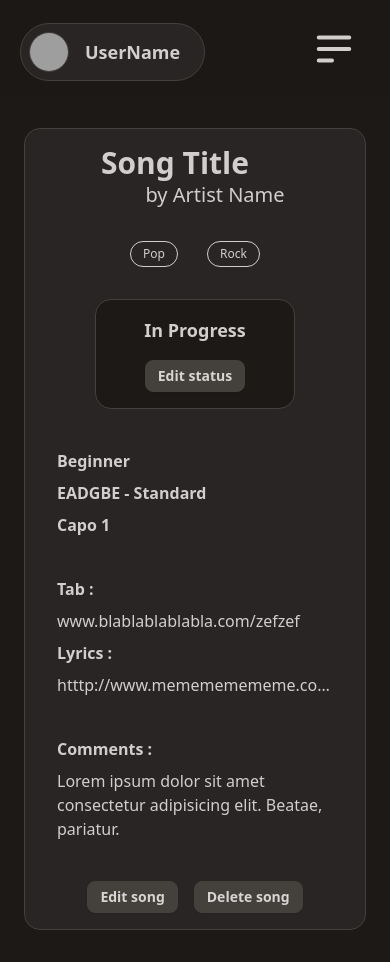
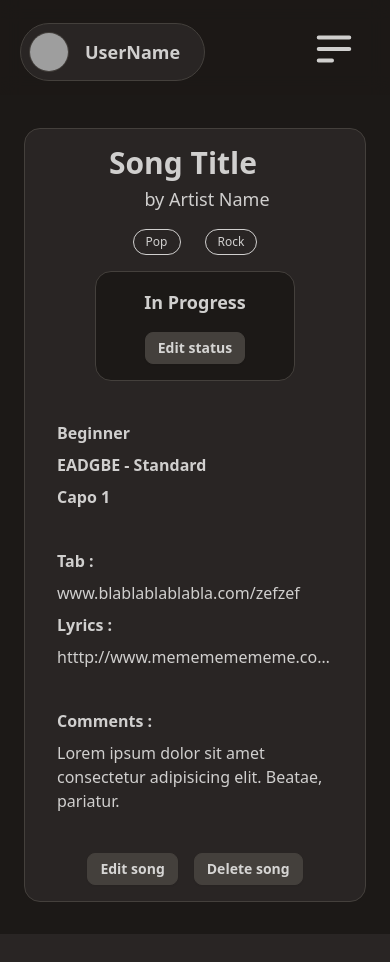
Before and after one commit to AnthonyBourret/My_Guitar_Tabs-client, a React (Vite) app: page /song in a window 390 px wide. After the commit the page ends 934 px from the top, so only its background shows below. Built offline with nearby package versions, Linux system fonts and the light colour scheme; grey boxes are pictures that could not be loaded.

Commit message:
:construction: Song Page displayed with responsive

```diff
--- a/src/components/SongPage/SongPage.tsx
+++ b/src/components/SongPage/SongPage.tsx
@@ -7,26 +7,32 @@ function SongPage() {
     return (
         <div className="flex flex-col items-center w-full sm:w-[90%] bg-neutral min-h-screen pb-8 px-6">
             <Header />
-            <div className="flex flex-col w-full bg-base-100 border border-primary rounded-box p-4 gap-10 sm:w-3/5 sm:p-8">
-                <div className="flex flex-col justify-between items-center sm:flex-row">
+            <div className="flex flex-col w-full bg-base-100 border border-primary rounded-box p-4 gap-10 sm:w-fit sm:mx-16 lg:w-5/8">
+
+                {/* Header of the displayed song informations */}
+                <div className="flex flex-col justify-between sm:px-2 sm:flex-row">
                     <div className="flex flex-col items-center">
-                        <h1 className="text-3xl font-semibold pr-10">Song Title</h1>
-                        <h2 className="text-xl pl-10">by Artist Name</h2>
-                        <div className="flex justify-evenly w-full py-8">
+                        <h1 className="text-3xl font-semibold pr-6 lg:text-4xl">Song Title</h1>
+                        <h2 className="text-lg pl-6 pt-1">by Artist Name</h2>
+                        <div className="flex gap-6 p-4 w-fit m-auto">
                             <BadgeStyle style="Pop" />
                             <BadgeStyle style="Rock" />
                         </div>
                     </div>
-                    <div className="flex flex-col w-fit px-12 py-4 items-center justify-center gap-4 bg-neutral rounded-box border border-primary">
-                        <p className="text-lg font-semibold">In Progress</p>
+                    <div className="flex flex-col w-fit px-12 py-4 self-center items-center justify-center gap-4 bg-neutral rounded-box border border-primary">
+                        <p className="text-lg font-semibold lg:text-xl">In Progress</p>
                         <button type="button" className="btn btn-sm btn-primary">Edit status</button>
                     </div>
                 </div>
-                <div className="flex flex-col px-4 w-full font-semibold gap-2 sm:text-lg">
+
+                {/* Song informations */}
+                <div className="flex flex-col px-4 w-full font-semibold gap-2 ">
                     <p>Beginner</p>
                     <p>EADGBE - Standard</p>
                     <p>Capo  1</p>
                 </div>
+
+                {/* Link and Comments sections */}
                 <div className="flex flex-col gap-2 px-4 w-full">
                     <p className="font-semibold sm:text-lg">Tab :</p>
                     <Link to="/tabsLink" className="truncate" target="_blank" rel="noreferrer">www.blablablablabla.com/zefzef</Link>
@@ -37,6 +43,8 @@ function SongPage() {
                     <h3 className="font-semibold sm:text-lg">Comments :</h3>
                     <p>Lorem ipsum dolor sit amet consectetur adipisicing elit. Beatae, pariatur.</p>
                 </div>
+
+                {/* Edit and Delete buttons */}
                 <div className="flex w-full justify-center gap-4">
                     <button type="button" className="btn btn-sm btn-primary">Edit song</button>
                     <button type="button" className="btn btn-sm btn-primary">Delete song</button>
```
